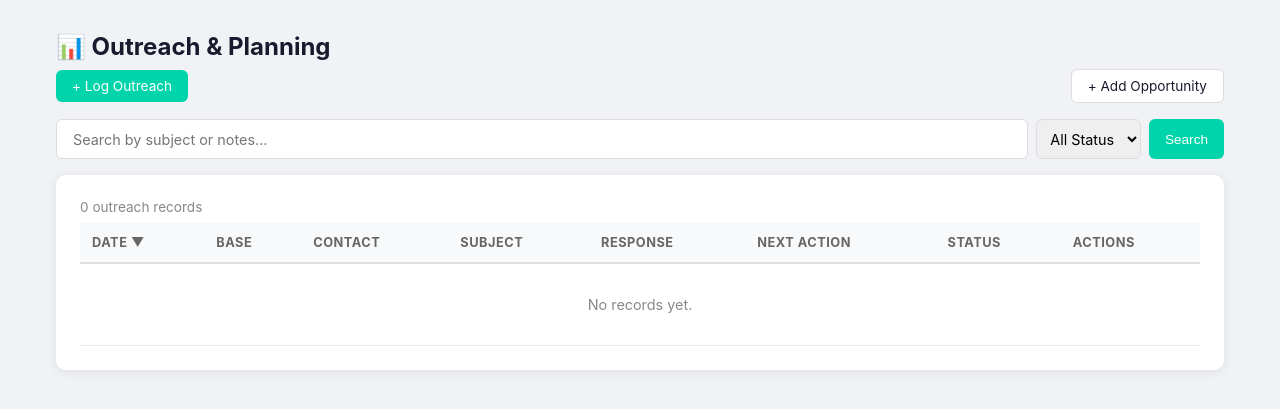
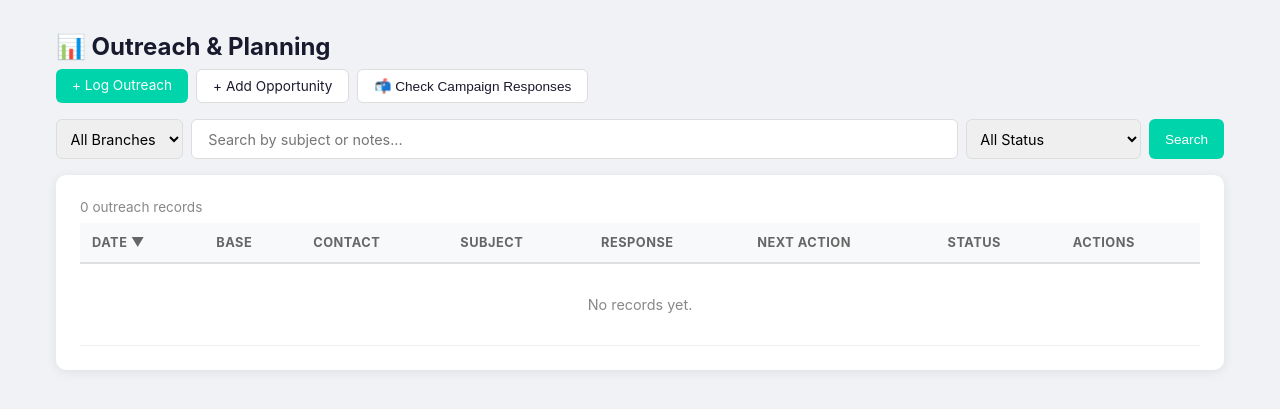
Before and after one commit to rongsimbot/SimRobotics-CRM, a Flask app: page /military/outreach in a window 1280 px wide. Shown: the part 60-469 px from the top of the page. Run offline with Flask 3, Linux system fonts and the light colour scheme; data that the repository does not hold is empty; some libraries are stand-ins or nearby versions.

Commit message:
Restore check-responses route (env-var secrets), add branch/status filters to military outreach

```diff
--- a/app.py
+++ b/app.py
@@ -242,6 +242,170 @@ def commercial_outreach_form(id=None):
 @app.route('/commercial/outreach/<int:id>/delete', methods=['POST'])
 def commercial_outreach_delete(id): query("DELETE FROM commercial_outreach WHERE id=%s", (id,)); flash('Outreach record deleted.', 'success'); return redirect('/commercial/outreach')
 
+@app.route("/commercial/outreach/check-responses")
+def commercial_outreach_check_responses():
+    """Check Brevo stats AND scan inbox for campaign replies."""
+    import requests, json, datetime, msal
+
+    results = {"success": True, "brevo_updated": 0, "replies_found": 0, "outreach_updated": 0, "message": ""}
+
+    # ===== PART 1: Brevo Stats Update =====
+    try:
+        brevo_key = os.environ.get("BREVO_API_KEY", "")
+        if not brevo_key:
+            try:
+                brevo_key_file = open('/home/simrobotics/crm-crud/integrations/brevo.py').read()
+                import re
+                m = re.search(r"BREVO_API_KEY\s*=\s*'([^']+)'", brevo_key_file)
+                if m:
+                    brevo_key = m.group(1)
+            except:
+                pass
+    except:
+        brevo_key = os.environ.get("BREVO_API_KEY", "")
+
+    headers = {"api-key": brevo_key}
+
+    try:
+        # Get open events
+        all_events = []
+        for offset in range(0, 2000, 500):
+            resp = requests.get(
+                f"https://api.brevo.com/v3/smtp/statistics/events?days=2&limit=500&offset={offset}&event=opened",
+                headers=headers, timeout=15)
+            if resp.status_code == 200:
+                events = resp.json().get("events", [])
+                all_events.extend(events)
+                if len(events) < 500:
+                    break
+            else:
+                break
+
+        # Map message IDs to campaigns
+        rows = query("SELECT brevo_message_id, campaign_id FROM campaign_recipients WHERE brevo_message_id IS NOT NULL AND send_status='sent'")
+        msg_map = {}
+        for row in rows:
+            msg_map[row["brevo_message_id"]] = row["campaign_id"]
+
+        # Count opens per campaign
+        campaign_opens = {}
+        for event in all_events:
+            cid = msg_map.get(event.get("messageId", ""))
+            if cid:
+                if cid not in campaign_opens:
+                    campaign_opens[cid] = set()
+                campaign_opens[cid].add(event.get("email", ""))
+
+        for cid, emails in campaign_opens.items():
+            query("UPDATE campaigns SET total_opened=%s, total_delivered=total_sent, updated_at=CURRENT_TIMESTAMP WHERE id=%s",
+                 (len(emails), cid))
+            results["brevo_updated"] += 1
+
+        msg_parts = [f"Brevo: {len(all_events)} open events, {results['brevo_updated']} campaigns updated"]
+    except Exception as e:
+        msg_parts = [f"Brevo: error ({str(e)[:80]})"]
+
+    # ===== PART 2: Inbox Scan =====
+    try:
+        MS_TENANT = os.environ.get("MS_TENANT_ID", "05f0b3c2-780b-47f7-b10c-68b3ad3d5169")
+        MS_CLIENT = os.environ.get("MS_CLIENT_ID", "4520e90c-7205-440e-b51f-63b8f9d94225")
+        MS_SECRET = os.environ.get("MS_CLIENT_SECRET", "")
+
+        app_ms = msal.ConfidentialClientApplication(
+            MS_CLIENT, authority=f"https://login.microsoftonline.com/{MS_TENANT}",
+            client_credential=MS_SECRET
+        )
+        token_result = app_ms.acquire_token_for_client(scopes=["https://graph.microsoft.com/.default"])
+        if "access_token" not in token_result:
+            raise Exception("MS Graph auth failed")
+
+        gh = {"Authorization": f"Bearer {token_result['access_token']}"}
+
+        # Search Ronnie's inbox for campaign replies
+        url = "https://graph.microsoft.com/v1.0/users/rong@simrobotics.com/mailFolders/inbox/messages"
+        params = {
+            "$top": 50, "$orderby": "receivedDateTime desc",
+            "$filter": "receivedDateTime ge 2026-07-14T00:00:00Z",
+            "$select": "subject,from,receivedDateTime,bodyPreview"
+        }
+        resp = requests.get(url, headers=gh, params=params)
+
+        if resp.status_code == 200:
+            msgs = resp.json().get("value", [])
+            campaign_replies = []
+            for m in msgs:
+                subj = m.get("subject", "")
+                sender = m.get("from", {}).get("emailAddress", {})
+                sender_addr = sender.get("address", "")
+                sender_name = sender.get("name", "")
+
+                # Skip our own, skip LinkedIn/notifications
+                if "simrobotics.com" in sender_addr.lower():
+                    continue
+                if "linkedin" in sender_addr.lower():
+                    continue
+
+                is_reply = "RE:" in subj.upper()
+                is_auto = "automatic reply" in subj.lower()
+                is_campaign = "bim" in subj.lower() or "vdc" in subj.lower() or "simrobotics" in subj.lower()
+
+                if is_reply or is_auto or is_campaign:
+                    campaign_replies.append({
+                        "email": sender_addr, "name": sender_name,
+                        "subject": subj, "received": m["receivedDateTime"],
+                        "preview": m.get("bodyPreview", "")[:300],
+                        "type": "auto-reply" if is_auto else "reply"
+                    })
+
+            results["replies_found"] = len(campaign_replies)
+
+            # Match replies to contacts and update outreach
+            for reply in campaign_replies:
+                contact = query_one("SELECT id, company_id, first_name, last_name FROM contacts WHERE email ILIKE %s", (reply["email"],))
+                if not contact:
+                    continue
+
+                status = "Response Received" if reply["type"] == "reply" else "Auto-Reply"
+                reply_date = reply["received"][:10] if reply["received"] else datetime.date.today().isoformat()
+
+                existing = query_one("SELECT id FROM commercial_outreach WHERE contact_id=%s ORDER BY created_at DESC LIMIT 1", (contact["id"],))
+
+                if existing:
+                    query("""
+                        UPDATE commercial_outreach SET status=%s, response=%s,
+                            notes=COALESCE(notes,'') || ' | ' || %s,
+                            next_action=CASE WHEN %s='Response Received' THEN 'Follow up within 24 hours' ELSE next_action END
+                        WHERE id=%s
+                    """, (status, reply["preview"][:500], reply["preview"][:200], reply["type"], existing["id"]))
+                else:
+                    camp_name = "Email Campaign"
+                    camp = query_one("""
+                        SELECT c.name FROM campaign_recipients cr
+                        JOIN campaigns c ON c.id=cr.campaign_id
+                        WHERE cr.contact_id=%s LIMIT 1
+                    """, (contact["id"],))
+                    if camp:
+                        camp_name = camp["name"]
+
+                    query("""
+                        INSERT INTO commercial_outreach (company_id, contact_id, outreach_date, channel, subject, status, response, notes, next_action)
+                        VALUES (%s,%s,%s,'Email',%s,%s,%s,%s,%s)
+                    """, (contact["company_id"], contact["id"], reply_date, camp_name[:255],
+                          status, reply["preview"][:500],
+                          f"Campaign reply from {reply['name']}",
+                          'Follow up within 24 hours' if reply["type"] == "reply" else None))
+
+                results["outreach_updated"] += 1
+
+            msg_parts.append(f"Inbox: {len(campaign_replies)} replies, {results['outreach_updated']} outreach updated")
+        else:
+            msg_parts.append(f"Inbox: Graph API error {resp.status_code}")
+    except Exception as e:
+        msg_parts.append(f"Inbox: error ({str(e)[:80]})")
+
+    results["message"] = ". ".join(msg_parts)
+    return results
+
 # ── Email Campaigns ─────────────────────────────────────────
 
 @app.route('/commercial/email-campaigns')
@@ -430,21 +594,24 @@ def military_contact_delete(id): query("DELETE FROM military_contacts WHERE id=%
 @app.route('/military/outreach')
 def military_outreach_list():
     q = request.args.get('q', ''); status = request.args.get('status', '')
+    branch_filter = request.args.get('branch', '')
     page = int(request.args.get('page', 1))
     sort = request.args.get('sort', 'outreach_date'); order = request.args.get('order', 'desc')
     where_parts = ["1=1"]; params = []
     if q: where_parts.append("(mo.subject ILIKE %s OR mo.notes ILIKE %s)"); params.extend([f'%{q}%']*2)
     if status: where_parts.append("mo.status = %s"); params.append(status)
+    if branch_filter: where_parts.append("mb.branch = %s"); params.append(branch_filter)
     w = " AND ".join(where_parts)
     if sort not in ALLOWED_SORT_COLS.get('military_outreach', []) or order not in ('asc', 'desc'):
         sort = 'outreach_date'; order = 'desc'
     base_sql = f"SELECT mo.*, mb.base_name, mc.contact_name FROM military_outreach mo LEFT JOIN military_bases mb ON mo.base_id = mb.id LEFT JOIN military_contacts mc ON mo.contact_id = mc.id WHERE {w}"
-    count_sql = f"SELECT count(*) FROM military_outreach mo WHERE {w}"
+    count_sql = f"SELECT count(*) FROM military_outreach mo LEFT JOIN military_bases mb ON mo.base_id = mb.id WHERE {w}"
     total = query_val(count_sql, tuple(params)); total_pages = max(1, math.ceil(total / PAGE_SIZE)); page = min(page, total_pages)
     offset = (page - 1) * PAGE_SIZE
     rows = query(base_sql + f" ORDER BY {sort} {order} NULLS LAST LIMIT {PAGE_SIZE} OFFSET {offset}", tuple(params))
-    statuses = query("SELECT DISTINCT status FROM military_outreach ORDER BY status")
-    return render_template('military_outreach.html', outreach_records=rows, query=q, status=status, statuses=statuses, page=page, total_pages=total_pages, total=total, sort=sort, order=order, section='military', active_page='military_outreach')
+    statuses = [{"status": s} for s in ["Not Contacted","Contacted","Response Received","Briefing Scheduled","Briefing Completed","Won","Lost","Archived","Plan Phase"]]
+    branches = query("SELECT DISTINCT mb.branch FROM military_outreach mo JOIN military_bases mb ON mo.base_id = mb.id WHERE mb.branch IS NOT NULL ORDER BY mb.branch")
+    return render_template('military_outreach.html', outreach_records=rows, query=q, status=status, statuses=statuses, branches=branches, branch_filter=branch_filter, page=page, total_pages=total_pages, total=total, sort=sort, order=order, section='military', active_page='military_outreach')
 
 @app.route('/military/outreach/add', methods=['GET', 'POST'])
 @app.route('/military/outreach/<int:id>/edit', methods=['GET', 'POST'])
--- a/templates/military_outreach.html
+++ b/templates/military_outreach.html
@@ -2,14 +2,22 @@
 {% block content %}
 <h2 style="margin-bottom:0.5rem">📊 Outreach & Planning</h2>
 <div style="display:flex; justify-content:space-between; align-items:center; margin-bottom:1rem">
-  <a href="/military/outreach/add" class="btn btn-primary">+ Log Outreach</a>
-  <a href="/military/opportunities/add" class="btn btn-outline">+ Add Opportunity</a>
+  <div style="display:flex; gap:0.5rem">
+    <a href="/military/outreach/add" class="btn btn-primary">+ Log Outreach</a>
+    <a href="/military/opportunities/add" class="btn btn-outline">+ Add Opportunity</a>
+    <button id="check-responses-btn" class="btn btn-outline" onclick="checkCampaignResponses()" title="Check Brevo for campaign opens, clicks, and replies from last 7 days">📬 Check Campaign Responses</button>
+  </div>
 </div>
+<div id="response-check-result" style="display:none; margin-bottom:1rem; padding:0.75rem; border-radius:6px"></div>
 
 <div class="search-box">
-  <form method="GET" action="/military/outreach" style="display:flex; width:100%; gap:0.5rem">
-    <input type="text" name="q" value="{{ query }}" placeholder="Search by subject or notes..." style="flex:1">
-    <select name="status" onchange="this.form.submit()" style="width:auto">
+  <form method="GET" action="/military/outreach" style="display:flex; width:100%; gap:0.5rem; flex-wrap:wrap">
+    <select name="branch" style="width:auto">
+      <option value="">All Branches</option>
+      {% for b in branches %}<option value="{{ b.branch }}" {% if branch_filter==b.branch %}selected{% endif %}>{{ b.branch }}</option>{% endfor %}
+    </select>
+    <input type="text" name="q" value="{{ query }}" placeholder="Search by subject or notes..." style="flex:1; min-width:200px">
+    <select name="status" style="width:auto">
       <option value="">All Status</option>
       {% for s in statuses %}<option value="{{ s.status }}" {% if status==s.status %}selected{% endif %}>{{ s.status }}</option>{% endfor %}
     </select>
@@ -20,10 +28,10 @@
 <div class="card">
   <p style="margin-bottom:0.5rem; color:#888; font-size:0.85rem">{{ total }} outreach records</p>
   <table><thead><tr>
-    <th><a href="?q={{ query }}&status={{ status }}&sort=outreach_date&order={% if sort=='outreach_date' and order=='asc' %}desc{% else %}asc{% endif %}">Date {% if sort=='outreach_date' %}{% if order=='asc' %}▲{% else %}▼{% endif %}{% endif %}</a></th><th>Base</th><th>Contact</th>
-    <th><a href="?q={{ query }}&status={{ status }}&sort=subject&order={% if sort=='subject' and order=='asc' %}desc{% else %}asc{% endif %}">Subject {% if sort=='subject' %}{% if order=='asc' %}▲{% else %}▼{% endif %}{% endif %}</a></th>
+    <th><a href="?q={{ query }}&status={{ status }}&branch={{ branch_filter }}&sort=outreach_date&order={% if sort=='outreach_date' and order=='asc' %}desc{% else %}asc{% endif %}">Date {% if sort=='outreach_date' %}{% if order=='asc' %}▲{% else %}▼{% endif %}{% endif %}</a></th><th>Base</th><th>Contact</th>
+    <th><a href="?q={{ query }}&status={{ status }}&branch={{ branch_filter }}&sort=subject&order={% if sort=='subject' and order=='asc' %}desc{% else %}asc{% endif %}">Subject {% if sort=='subject' %}{% if order=='asc' %}▲{% else %}▼{% endif %}{% endif %}</a></th>
     <th>Response</th><th>Next Action</th>
-    <th><a href="?q={{ query }}&status={{ status }}&sort=status&order={% if sort=='status' and order=='asc' %}desc{% else %}asc{% endif %}">Status {% if sort=='status' %}{% if order=='asc' %}▲{% else %}▼{% endif %}{% endif %}</a></th><th>Actions</th>
+    <th><a href="?q={{ query }}&status={{ status }}&branch={{ branch_filter }}&sort=status&order={% if sort=='status' and order=='asc' %}desc{% else %}asc{% endif %}">Status {% if sort=='status' %}{% if order=='asc' %}▲{% else %}▼{% endif %}{% endif %}</a></th><th>Actions</th>
   </tr></thead><tbody>
     {% for r in outreach_records %}<tr>
       <td>{{ r.outreach_date or '—' }}</td>
@@ -41,9 +49,43 @@
     <tr><td colspan="8" style="text-align:center;color:#888;padding:2rem">No records yet.</td></tr>{% endfor %}
   </tbody></table>
   {% if total_pages > 1 %}<div class="pagination">
-    {% if page > 1 %}<a href="?q={{ query }}&status={{ status }}&page={{ page-1 }}">←</a>{% else %}<span class="disabled">←</span>{% endif %}
+    {% if page > 1 %}<a href="?q={{ query }}&status={{ status }}&branch={{ branch_filter }}&page={{ page-1 }}">←</a>{% else %}<span class="disabled">←</span>{% endif %}
     <span class="current">{{ page }}/{{ total_pages }}</span>
-    {% if page < total_pages %}<a href="?q={{ query }}&status={{ status }}&page={{ page+1 }}">→</a>{% else %}<span class="disabled">→</span>{% endif %}
+    {% if page < total_pages %}<a href="?q={{ query }}&status={{ status }}&branch={{ branch_filter }}&page={{ page+1 }}">→</a>{% else %}<span class="disabled">→</span>{% endif %}
   </div>{% endif %}
 </div>
+
+<script>
+function checkCampaignResponses() {
+    const btn = document.getElementById("check-responses-btn");
+    const resultDiv = document.getElementById("response-check-result");
+    btn.disabled = true;
+    btn.textContent = "⏳ Checking...";
+    resultDiv.style.display = "block";
+    resultDiv.style.background = "#e8f4fd";
+    resultDiv.innerHTML = "<strong>⏳</strong> Checking Brevo for campaign responses...";
+
+    fetch("/commercial/outreach/check-responses")
+        .then(r => r.json())
+        .then(data => {
+            btn.disabled = false;
+            btn.textContent = "📬 Check Campaign Responses";
+            if (data.success) {
+                resultDiv.style.background = "#d4edda";
+                resultDiv.innerHTML = "<strong>✅ Done!</strong> " + data.message
+                    + " Campaigns updated: " + (data.campaigns_updated || 0)
+                    + ". New replies: " + (data.replies_created || 0) + ".";
+            } else {
+                resultDiv.style.background = "#f8d7da";
+                resultDiv.innerHTML = "<strong>❌ Error:</strong> " + data.message;
+            }
+        })
+        .catch(err => {
+            btn.disabled = false;
+            btn.textContent = "📬 Check Campaign Responses";
+            resultDiv.style.background = "#f8d7da";
+            resultDiv.innerHTML = "<strong>❌ Network error:</strong> " + err.message;
+        });
+}
+</script>
 {% endblock %}
```
